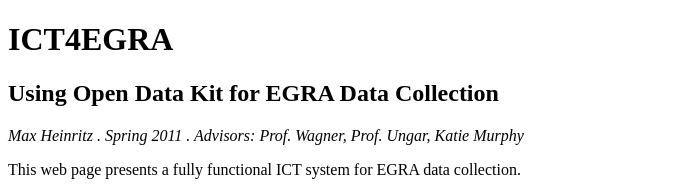
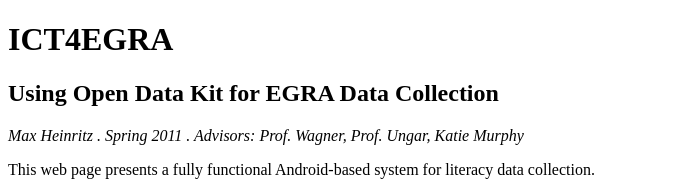
Before and after one commit to maxh/ict-4-egra, a plain HTML site: page index.html in a window 1280 px wide. Shown: the top 192 px of the page, without its empty margins (0-692 px from the left). Drawn offline with Linux system fonts and the light colour scheme.

Commit message:
Refine text blurb

```diff
--- a/index.html
+++ b/index.html
@@ -15,8 +15,8 @@
      <h2>Using Open Data Kit for EGRA Data Collection</h2>
      <p><i>Max Heinritz . Spring 2011 . Advisors: Prof. Wagner, Prof. Ungar,
      Katie Murphy</i></p>
-     <p>This web page presents a fully functional ICT system for EGRA
-     data collection.</p>
+     <p>This web page presents a fully functional Android-based  system for
+       literacy data collection.</p>
      <p>The <a href="https://www.eddataglobal.org/documents/index.cfm?fuseaction=showdir&ruid=1&statusID=3">Early Grade Reading Assessment (EGRA)</a> is an
      education evaluation instrument used to measure student literacy
      in developing countries. The test is administered by trained
```
